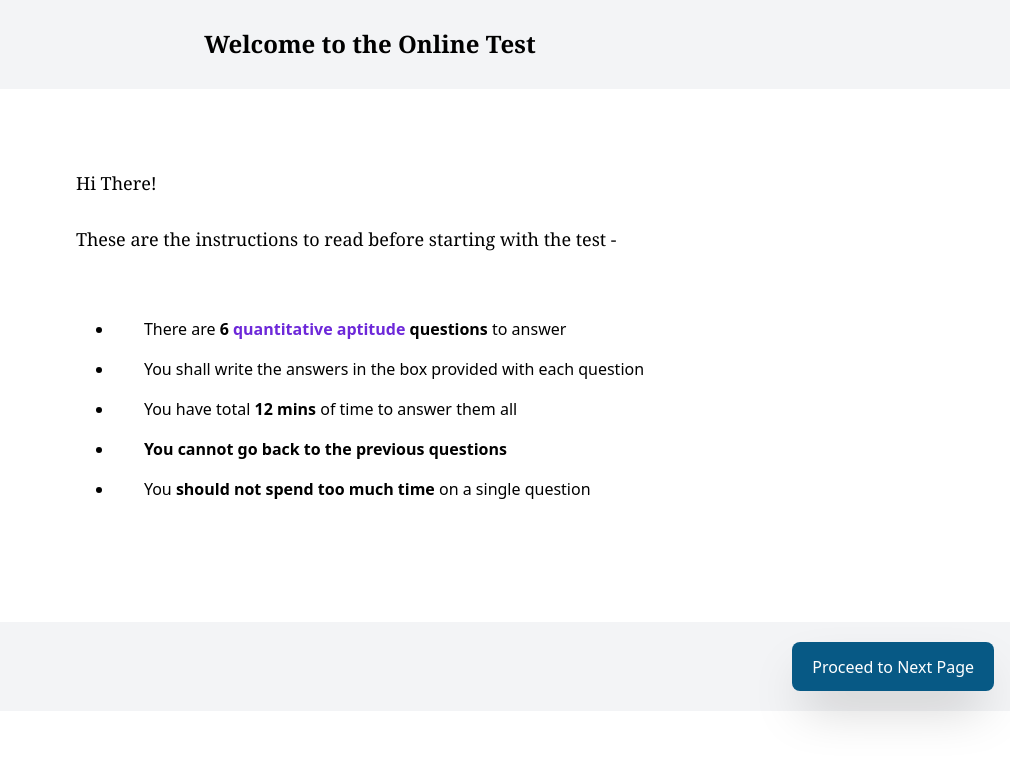
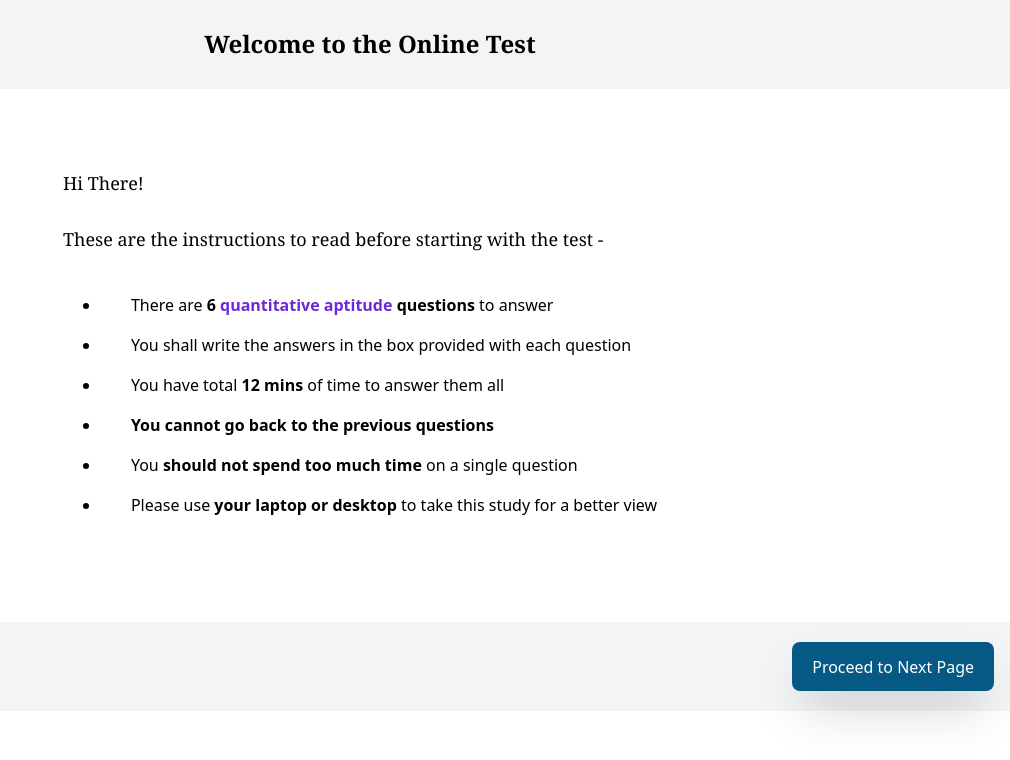
Before and after one commit to svdpmukherjee/exam-interface, a Next.js app: page / in a window 1280 px wide. Shown: the top 760 px of the page, without its empty margins (270-1280 px from the left). Built offline with nearby package versions, Linux system fonts and the light colour scheme.

Commit message:
Update index.js

```diff
--- a/pages/index.js
+++ b/pages/index.js
@@ -27,7 +27,7 @@ export default function Home() {
               Hi There! <br /> <br />
               These are the instructions to read before starting with the test -
             </p>
-            <br />
+
             <div className="mx-auto px-5 space-y-4">
               <li>
                 <span> &nbsp; &nbsp; &nbsp; </span>There are{' '}
@@ -55,6 +55,11 @@ export default function Home() {
                 <strong>should not spend too much time</strong> on a single
                 question
               </li>
+              <li>
+                <span> &nbsp; &nbsp; &nbsp; </span>Please use{' '}
+                <strong>your laptop or desktop</strong> to take this study for a
+                better view
+              </li>
             </div>
           </div>
         </div>
```
